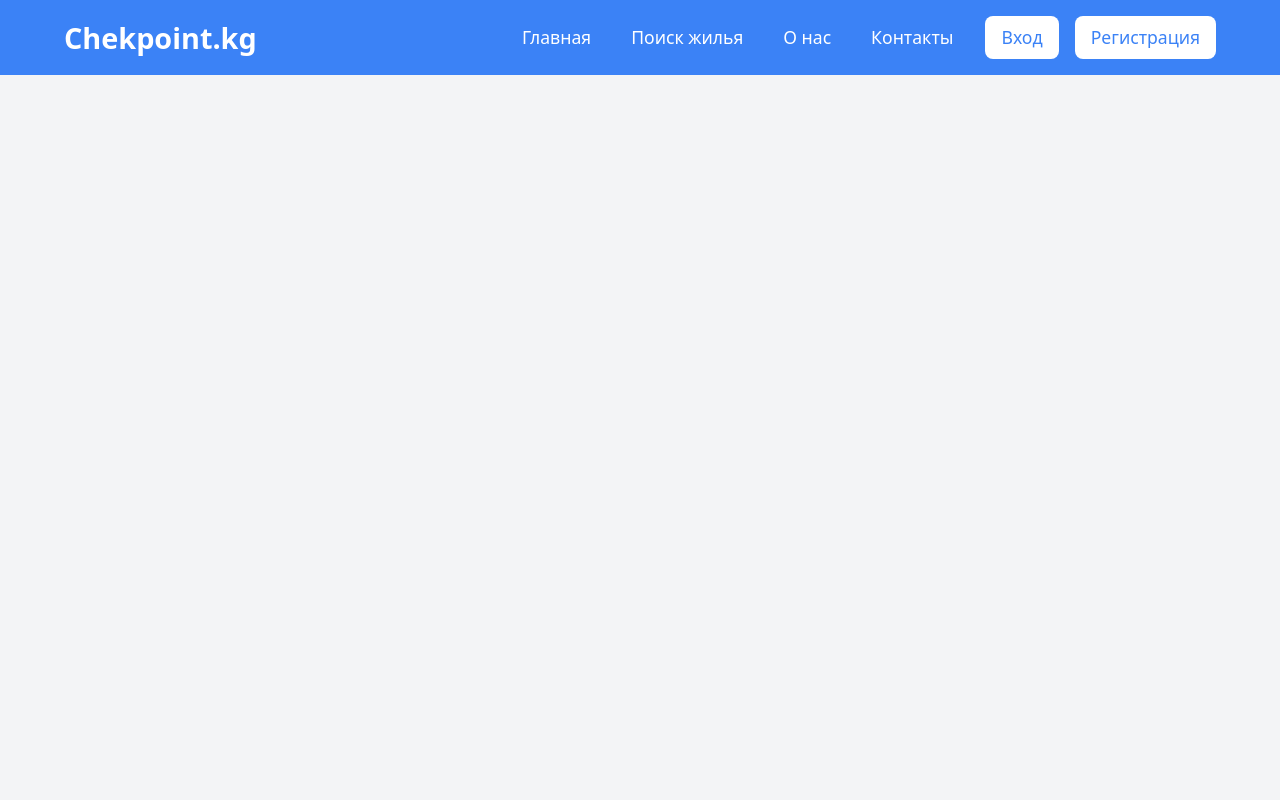
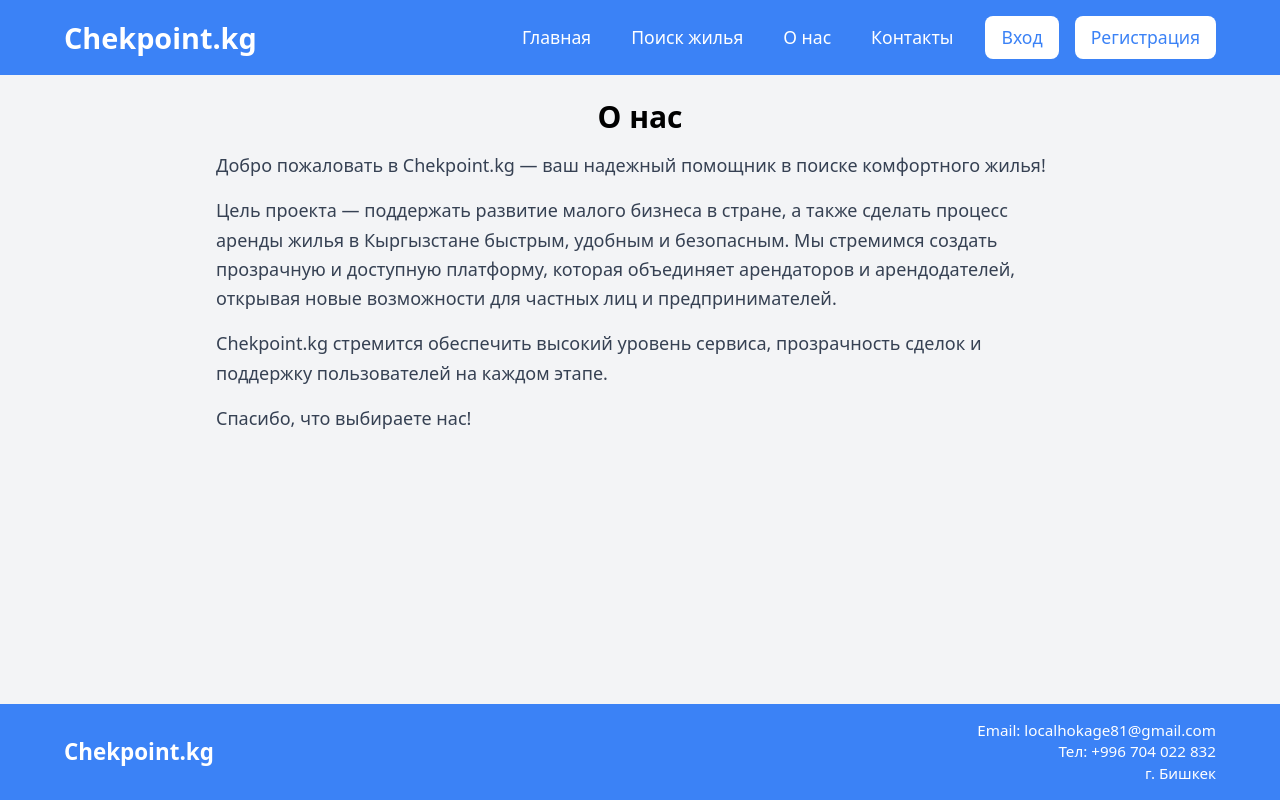
Before and after one commit to accela673/checkpointKg-diploma-front, a React (Vite) app: page /about in a window 1280 px wide. Built offline with nearby package versions, Linux system fonts and the light colour scheme.

Commit message:
added footer

```diff
--- a/src/App.tsx
+++ b/src/App.tsx
@@ -1,4 +1,6 @@
 import { BrowserRouter as Router, Routes, Route } from "react-router-dom";
+import { useEffect, useState } from "react";
+
 import Home from "./pages/Home";
 import Register from "./pages/auth/Register";
 import Login from "./pages/auth/Login";
@@ -6,14 +8,15 @@ import ConfirmEmail from "./pages/auth/ConfirmEmail";
 import AdminPage from "./pages/AdminPage";
 import AddHotelForm from "./pages/profile/forms/AddNewHotel";
 import HotelsPage from "./pages/hotels/HotelsPage";
-
-import NavbarPC from "./components/navbar_pc/NavbarPC";
-import NavbarMobile from "./components/navbar_mobile/NavbarMobile";
-import { useEffect, useState } from "react";
 import OneHotelPage from "./pages/hotels/OneHotelPage";
 import ProfilePage from "./pages/profile/ProfilePage";
 import AddRoomForm from "./pages/hotels/forms/AddRoomForm";
 import HotelRoomsPage from "./pages/rooms/HotelRoomsPAge";
+import "./app.scss";
+import NavbarPC from "./components/navbar_pc/NavbarPC";
+import NavbarMobile from "./components/navbar_mobile/NavbarMobile";
+import FooterPC from "./components/footer_pc/footerPc";
+import AboutPage from "./pages/about/aboutPage";
 
 function App() {
   const [isMobile, setIsMobile] = useState(window.innerWidth < 768);
@@ -26,20 +29,28 @@ function App() {
 
   return (
     <Router>
+      <div className="app-wrapper">
         {isMobile ? <NavbarMobile /> : <NavbarPC />}
+
+        <main className="main-content">
           <Routes>
             <Route path="/" element={<Home />} />
+            <Route path="/about" element={<AboutPage />} />
             <Route path="/login" element={<Login />} />
             <Route path="/register" element={<Register />} />
             <Route path="/confirm-email" element={<ConfirmEmail />} />
             <Route path="/admin" element={<AdminPage />} />
             <Route path="/profile" element={<ProfilePage />} />
             <Route path="/add-hotel" element={<AddHotelForm />} />
-        <Route path="/add-room/:id" element={<AddRoomForm/>} />
+            <Route path="/add-room/:id" element={<AddRoomForm />} />
             <Route path="/search" element={<HotelsPage />} />
             <Route path="/hotels/:id" element={<OneHotelPage />} />
             <Route path="/hotel-rooms/:hotelId" element={<HotelRoomsPage />} />
           </Routes>
+        </main>
+
+        {!isMobile && <FooterPC />}
+      </div>
     </Router>
   );
 }
--- /dev/null
+++ b/src/app.scss
@@ -0,0 +1,20 @@
+html, body, #root {
+  height: 100%;
+  margin: 0;
+  padding: 0;
+}
+
+.app-wrapper {
+  display: flex;
+  flex-direction: column;
+  min-height: 100vh; // чтобы страница занимала всю высоту экрана
+}
+
+.main-content {
+  flex: 1 0 auto; // контент растягивается
+  padding-bottom: 0.1px; // трюк, чтобы футер не прилипал если мало контента
+}
+
+footer {
+  flex-shrink: 0;
+}
--- /dev/null
+++ b/src/components/footer_pc/footerPc.scss
@@ -0,0 +1,37 @@
+.footer-pc {
+  background-color: #3b82f6;
+  color: white;
+  padding: 1rem 0; // уменьшенная высота
+
+  .container {
+    max-width: 1200px;
+    margin: 0 auto;
+    padding: 0 1.5rem;
+  }
+
+  .footer-content {
+    display: flex;
+    justify-content: space-between;
+    align-items: center;
+    flex-wrap: wrap; // если экран сужается
+  }
+
+  .logo {
+    font-size: 1.4rem;
+    font-weight: bold;
+  }
+
+  .contact-info {
+    text-align: right;
+
+    p {
+      margin: 0;
+      font-size: 0.95rem;
+      line-height: 1.4;
+    }
+  }
+
+  @media (max-width: 768px) {
+    display: none;
+  }
+}
--- /dev/null
+++ b/src/components/footer_pc/footerPc.tsx
@@ -0,0 +1,20 @@
+import "./FooterPC.scss";
+
+const FooterPC = () => {
+  return (
+    <footer className="footer-pc">
+      <div className="container">
+        <div className="footer-content">
+          <div className="logo">Chekpoint.kg</div>
+          <div className="contact-info">
+            <p>Email: localhokage81@gmail.com</p>
+            <p>Тел: +996 704 022 832</p>
+            <p>г. Бишкек</p>
+          </div>
+        </div>
+      </div>
+    </footer>
+  );
+};
+
+export default FooterPC;
--- a/src/components/navbar_mobile/NavbarMobile.scss
+++ b/src/components/navbar_mobile/NavbarMobile.scss
@@ -107,3 +107,14 @@
     display: none;
   }
 }
+.mobile-footer {
+  margin-top: auto;
+  padding-top: 2rem;
+  border-top: 1px solid rgba(255, 255, 255, 0.2);
+  font-size: 0.9rem;
+  color: rgba(255, 255, 255, 0.9);
+
+  p {
+    margin: 0.25rem 0;
+  }
+}
--- a/src/components/navbar_mobile/NavbarMobile.tsx
+++ b/src/components/navbar_mobile/NavbarMobile.tsx
@@ -54,7 +54,6 @@ const NavbarMobile = () => {
         <Link to="/" onClick={closeMenu}>Главная</Link>
         <Link to="/search" onClick={closeMenu}>Поиск жилья</Link>
         <Link to="/about" onClick={closeMenu}>О нас</Link>
-        <Link to="/contact" onClick={closeMenu}>Контакты</Link>
 
         {/* Добавляем проверки на роль */}
         {role === "ADMIN" && <Link to="/admin" onClick={closeMenu}>Админ</Link>}
@@ -80,6 +79,11 @@ const NavbarMobile = () => {
             </button>
           )}
         </div>
+        <div className="mobile-footer">
+          <p>Контакты:</p>
+          <p>Тел: +996 704 022 832</p>
+         <p>Email: localhokage81@gmail.com</p>
+        </div>
       </div>
     </div>
   );
--- /dev/null
+++ b/src/pages/about/aboutPage.tsx
@@ -0,0 +1,23 @@
+import React from "react";
+
+const AboutPage: React.FC = () => {
+  return (
+    <div className="about-page container mx-auto p-6 max-w-4xl">
+      <h1 className="text-3xl font-bold mb-4 text-center">О нас</h1>
+      <p className="mb-4 text-lg leading-relaxed text-gray-700">
+        Добро пожаловать в Chekpoint.kg — ваш надежный помощник в поиске комфортного жилья!
+      </p>
+      <p className="mb-4 text-lg leading-relaxed text-gray-700">
+        Цель проекта — поддержать развитие малого бизнеса в стране, а также сделать процесс аренды жилья в Кыргызстане быстрым, удобным и безопасным. Мы стремимся создать прозрачную и доступную платформу, которая объединяет арендаторов и арендодателей, открывая новые возможности для частных лиц и предпринимателей.
+      </p>
+      <p className="mb-4 text-lg leading-relaxed text-gray-700">
+        Chekpoint.kg стремится обеспечить высокий уровень сервиса, прозрачность сделок и поддержку пользователей на каждом этапе.
+      </p>
+      <p className="mb-4 text-lg leading-relaxed text-gray-700">
+        Спасибо, что выбираете нас!
+      </p>
+    </div>
+  );
+};
+
+export default AboutPage;
```
Also changed, not shown: 1 other file (tests, documents, lock files or other folders). Lines whose indentation alone changed are shown as unchanged.
